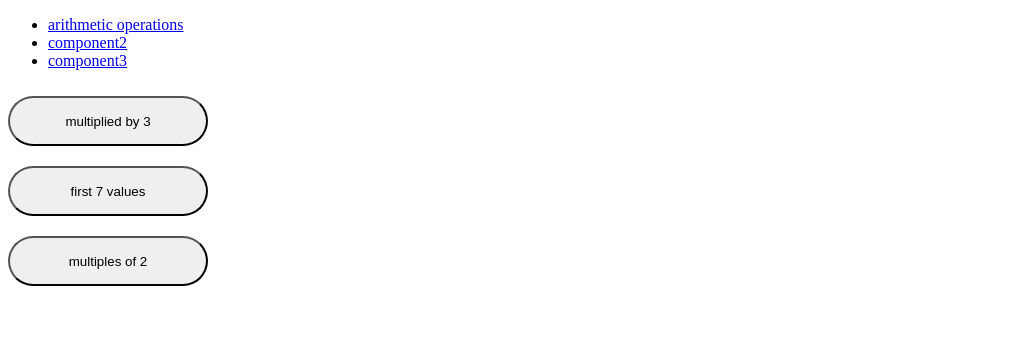
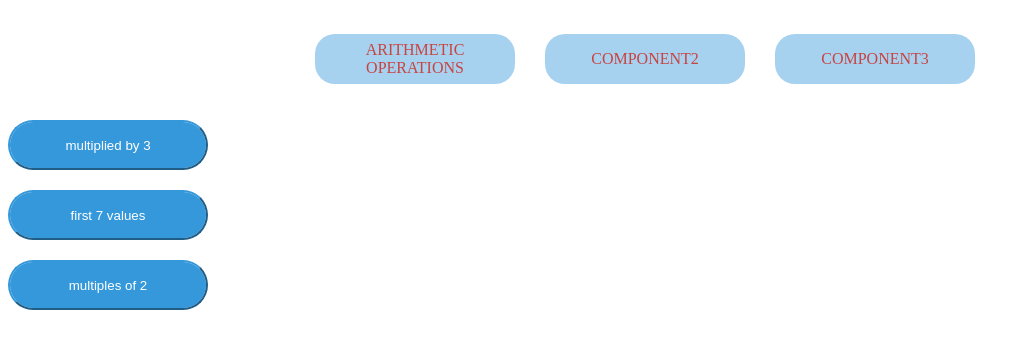
Before and after one commit to PaulRomanov/buttonsFLS, an Angular app: page / in a window 1280 px wide. Shown: the top 348 px of the page, without its empty margins (0-1030 px from the left). Built offline with nearby package versions, Linux system fonts and the light colour scheme.

Commit message:
add first component 2-3 tasks

```diff
--- a/src/app/components/arithmetic-operations/arithmetic-operations.component.html
+++ b/src/app/components/arithmetic-operations/arithmetic-operations.component.html
@@ -1,13 +1,28 @@
 <div class="wrapper-content">
   <div class="wrapper-btn">
-    <div class="wrapper-btn1">
-      <button class="component1-btn" (click)="valueMultipliedByTree()">multiplied by 3</button>
-    <div class="wrapper-mul-by-3">
-      <div class="mulBy3" *ngFor="let el of valueEl">{{el}}</div>
-    </div>
+    <div class="wrapper-btn-item">
+      <button class="component1-btn" (click)="valueMultipliedByTree()">
+        multiplied by 3
+      </button>
+      <div class="wrapper-value">
+        <div class="mulBy3" *ngFor="let el of valueEl">{{ el }}</div>
+      </div>
     </div>
 
-    <button class="component1-btn">first 7 values</button>
-    <button class="component1-btn">multiples of 2</button>
+    <div class="wrapper-btn-item">
+      <button class="component1-btn" (click)="firstSevenValues()">
+        first 7 values
+      </button>
+      <div class="wrapper-value">
+        <div class="mulBy3" *ngFor="let el of valueElCut">{{ el }}</div>
+      </div>
+    </div>
+
+    <div class="wrapper-btn-item">
+      <button class="component1-btn" (click)="dividedByTwo()">multiples of 2</button>
+      <div class="wrapper-value">
+        <div class="mulBy3" *ngFor="let el of valueElDivided">{{ el }}</div>
+      </div>
+    </div>
   </div>
 </div>
--- a/src/app/components/arithmetic-operations/arithmetic-operations.component.scss
+++ b/src/app/components/arithmetic-operations/arithmetic-operations.component.scss
@@ -4,10 +4,20 @@
 }
 
 .component1-btn {
+  border-color: #3498db;
+  color: #fff;
+  box-shadow: 0 0 40px 40px #3498db inset, 0 0 0 0 #3498db;
+  -webkit-transition: all 150ms ease-in-out;
+  transition: all 150ms ease-in-out;
   width: 200px;
   height: 50px;
+  margin: 10px 0 10px 0;
   border-radius: 30px;
-  margin: 10px 0 10px 0;
+}
+
+.component1-btn:hover {
+  box-shadow: 0 0 10px 0 #3498db inset, 0 0 10px 4px #3498db;
+  color: #3498db;
   cursor: pointer;
 }
 
@@ -15,12 +25,12 @@
   display: flex;
 }
 
-.wrapper-btn1 {
+.wrapper-btn-item {
   display: flex;
 }
 
-.wrapper-mul-by-3 {
+.wrapper-value {
   display: flex;
-  background-color: rgb(157, 255, 0);
+  background-color: #8bc5ec;
   font-size: 30px;
 }
--- a/src/app/components/arithmetic-operations/arithmetic-operations.component.ts
+++ b/src/app/components/arithmetic-operations/arithmetic-operations.component.ts
@@ -1,5 +1,5 @@
-import { Component, EventEmitter, Output } from '@angular/core';
-import { interval, map, take } from 'rxjs';
+import { Component } from '@angular/core';
+import { filter, interval, map, take } from 'rxjs';
 
 @Component({
   selector: 'fw-arithmetic-operations',
@@ -11,15 +11,31 @@ export class ArithmeticOperationsComponent {
 
   public numbers = interval(1000).pipe(take(20));
 
-  public valueEl$: any
-  public valueEl: Array<number> = []
+  public valueEl$: any;
+  public valueEl: Array<number> = [];
+  public valueElCut: Array<number> = [];
+  public valueElDivided: Array<number> = [];
 
   constructor() { }
 
   public valueMultipliedByTree() {
    this.valueEl$ =  this.numbers.pipe(map((element: number) => element * 3))
     .subscribe((element: number) => {
-      this.valueEl.push(element)
+      this.valueEl = [...this.valueEl, element] // this.valueEl.push(element)
+    });
+  }
+
+  public firstSevenValues() {
+    this.valueEl$ =  this.numbers.pipe(take(7))
+    .subscribe((element: number) => {
+      this.valueElCut = [...this.valueElCut, element]
+    });
+  }
+
+  public dividedByTwo(){
+    this.valueEl$ =  this.numbers.pipe(filter(element => element % 2 == 0))
+    .subscribe((element: number) => {
+      this.valueElDivided = [...this.valueElDivided, element]
     });
   }
 
--- a/src/app/components/header/header.component.scss
+++ b/src/app/components/header/header.component.scss
@@ -0,0 +1,40 @@
+.wrapper-header {
+  display: flex;
+  justify-content: center;
+}
+
+li {
+  list-style-type: none;
+  margin: 0 30px 0 0;
+}
+
+ul {
+  display: flex;
+}
+
+a {
+  text-decoration: none;
+}
+
+.nav-item {
+  border-color: #a6d2f0;
+  color: #c94341;
+  box-shadow: 0 0 40px 40px #a6d2f0 inset, 0 0 0 0 #a6d2f0;
+  -webkit-transition: all 150ms ease-in-out;
+  transition: all 150ms ease-in-out;
+  width: 200px;
+  height: 50px;
+  margin: 10px 0 10px 0;
+  border-radius: 20px;
+  text-transform: uppercase;
+  display: flex;
+  justify-content: center;
+  align-items: center;
+  text-align: center;
+}
+
+.nav-item:hover {
+  box-shadow: 0 0 10px 0 #a6d2f0 inset, 0 0 10px 4px #a6d2f0;
+  color: #307fb4;
+  cursor: pointer;
+}
```
